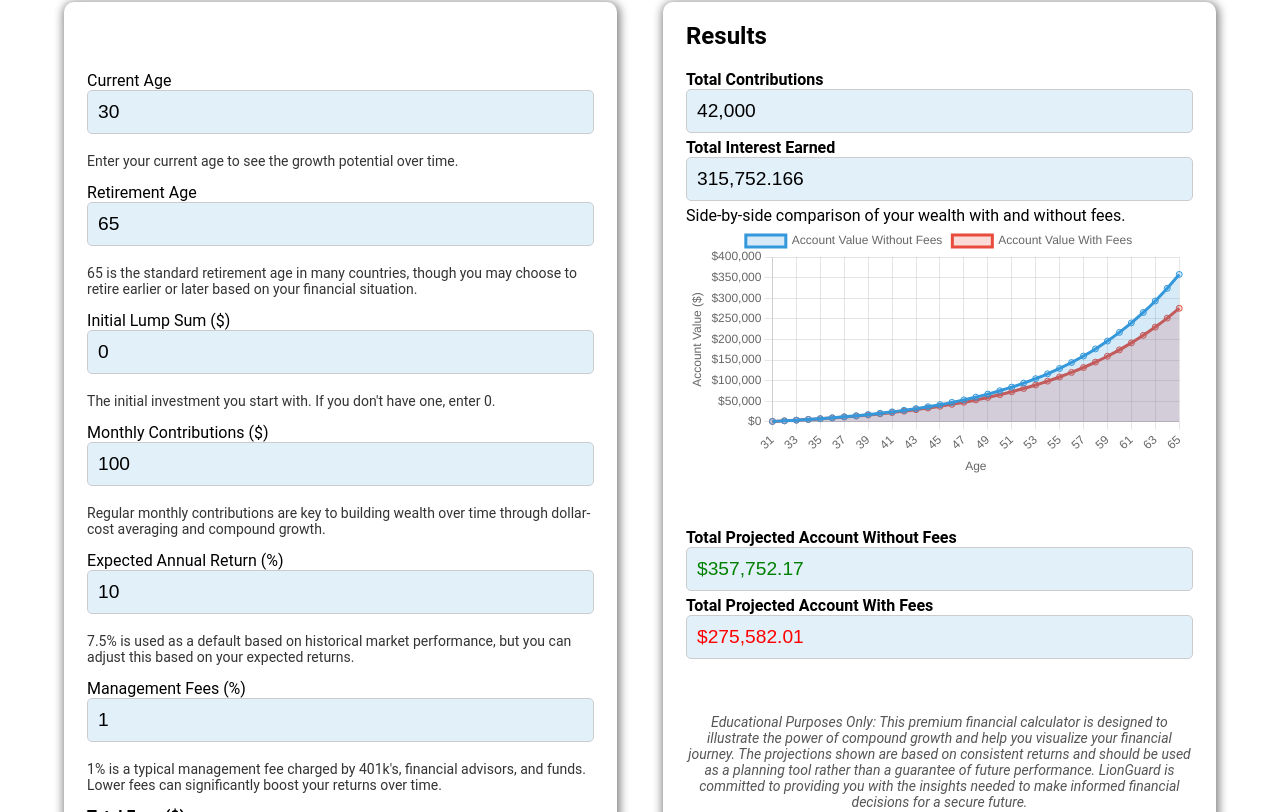
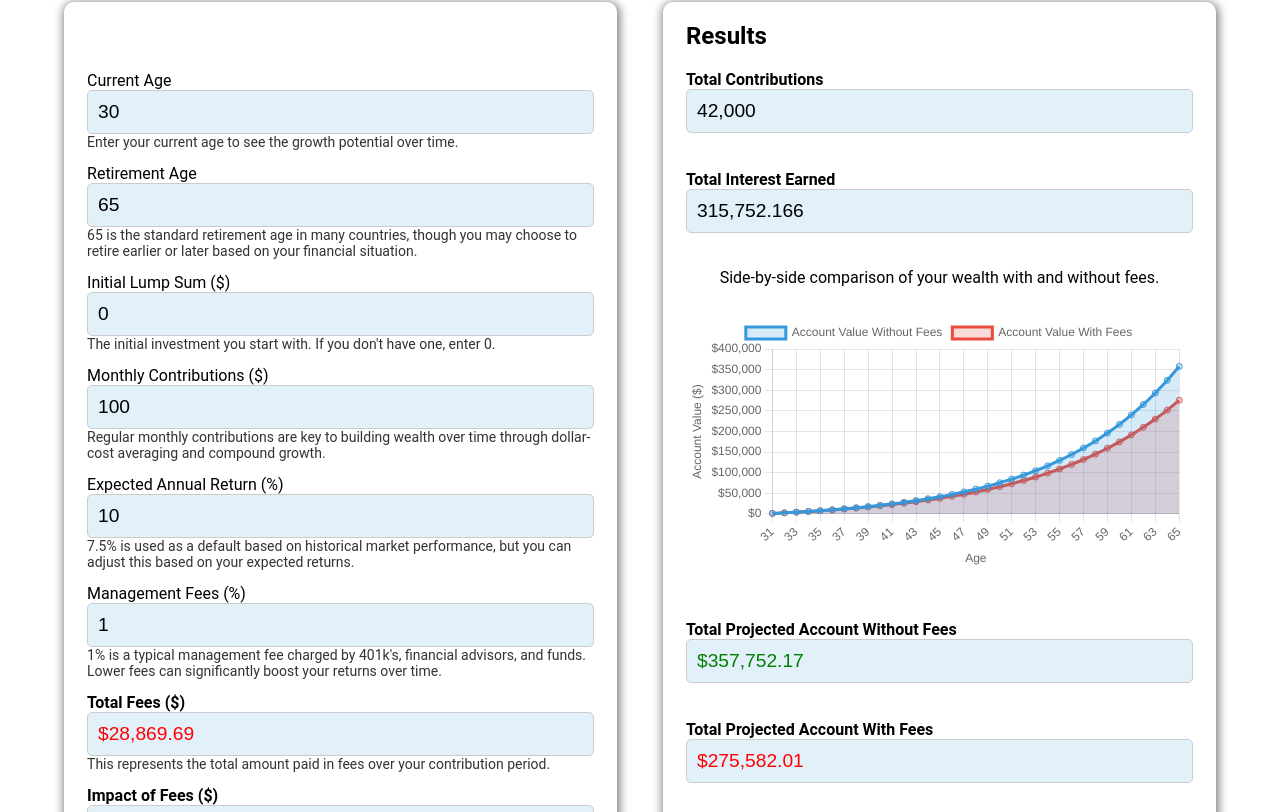
Before and after one commit to AspireHall/Lionguard, a React (Vite) app: page /retirementcalculator in a window 1280 px wide. Shown: the part 228-1040 px from the top of the page. Built offline with nearby package versions, Linux system fonts and the light colour scheme.

Commit message:
minor adjustment to form format

```diff
--- a/src/Pages/RetirementCalculator/FeeImpactChart.jsx
+++ b/src/Pages/RetirementCalculator/FeeImpactChart.jsx
@@ -154,6 +154,7 @@ const FeeImpactChart = () => {
                 className={classes.input}
                 type="number"
                 id="currentAge"
+                placeholder={formData.currentAge}
                 value={formData.currentAge}
                 onChange={handleInputChange}
               />
@@ -284,6 +285,7 @@ const FeeImpactChart = () => {
                 value={results.totalContributions.toLocaleString()}
               />
             </div>
+            <p></p>
             <div className={classes.resultField}>
               <label className={classes.label}>
                 <strong>Total Interest Earned</strong>
@@ -326,6 +328,7 @@ const FeeImpactChart = () => {
                   }
                 />
               </div>
+              <p></p>
               <div className={classes.resultField}>
                 <label className={classes.label}>
                   <strong>Total Projected Account With Fees</strong>
--- a/src/Pages/RetirementCalculator/FeeImpactChart.module.css
+++ b/src/Pages/RetirementCalculator/FeeImpactChart.module.css
@@ -63,6 +63,7 @@
 }
 
 .formSection p {
+  margin-top: -5px;
   font-size: 14px;
   color: #333;
 }
@@ -97,6 +98,11 @@
   font-family: "Roboto";
 }
 
+.chartDescription {
+  padding: 30px;
+  text-align: center;
+}
+
 .chartResults {
   display: flex;
   flex-direction: column;
@@ -108,7 +114,7 @@
 
 .disclaimer {
   text-align: center;
-  font-size: 14px;
+  font-size: 16px;
   color: #555;
   font-style: italic;
   margin-top: 50px;
```
